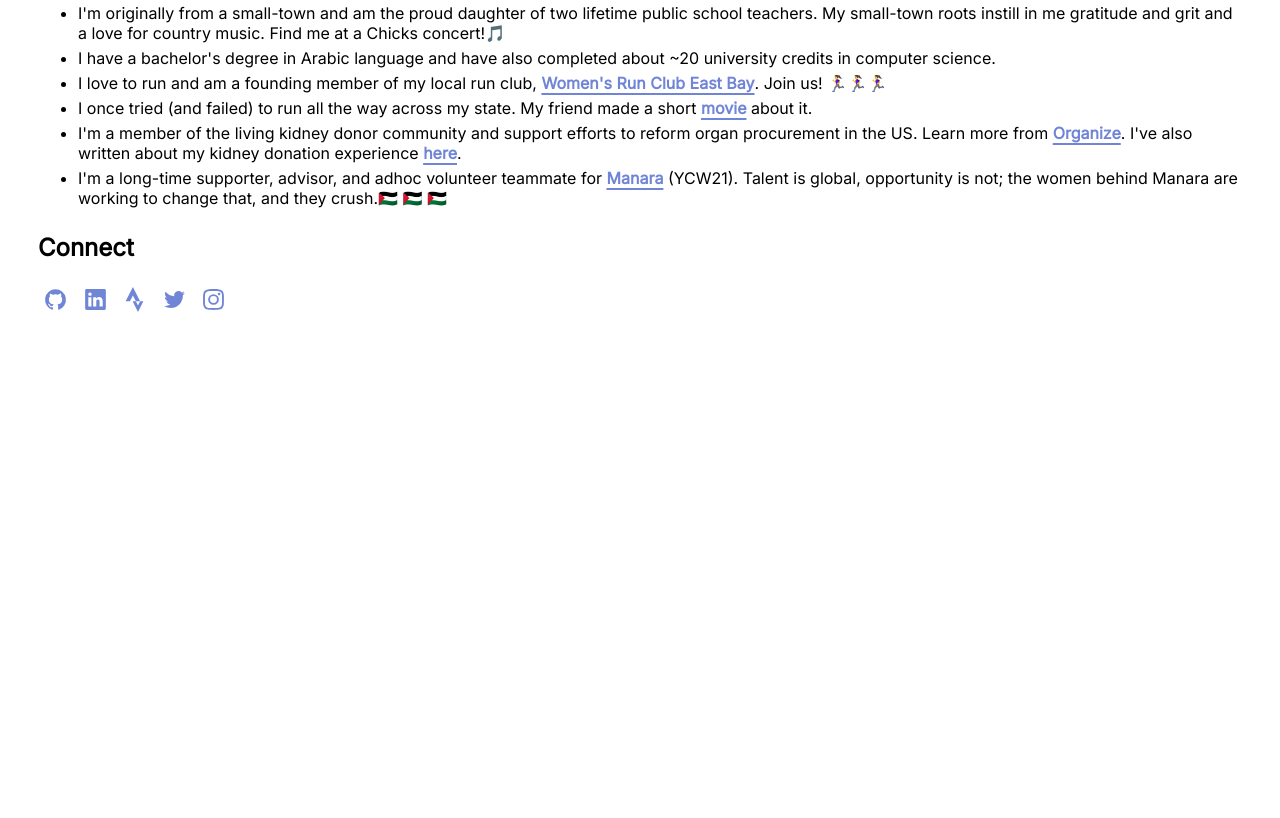
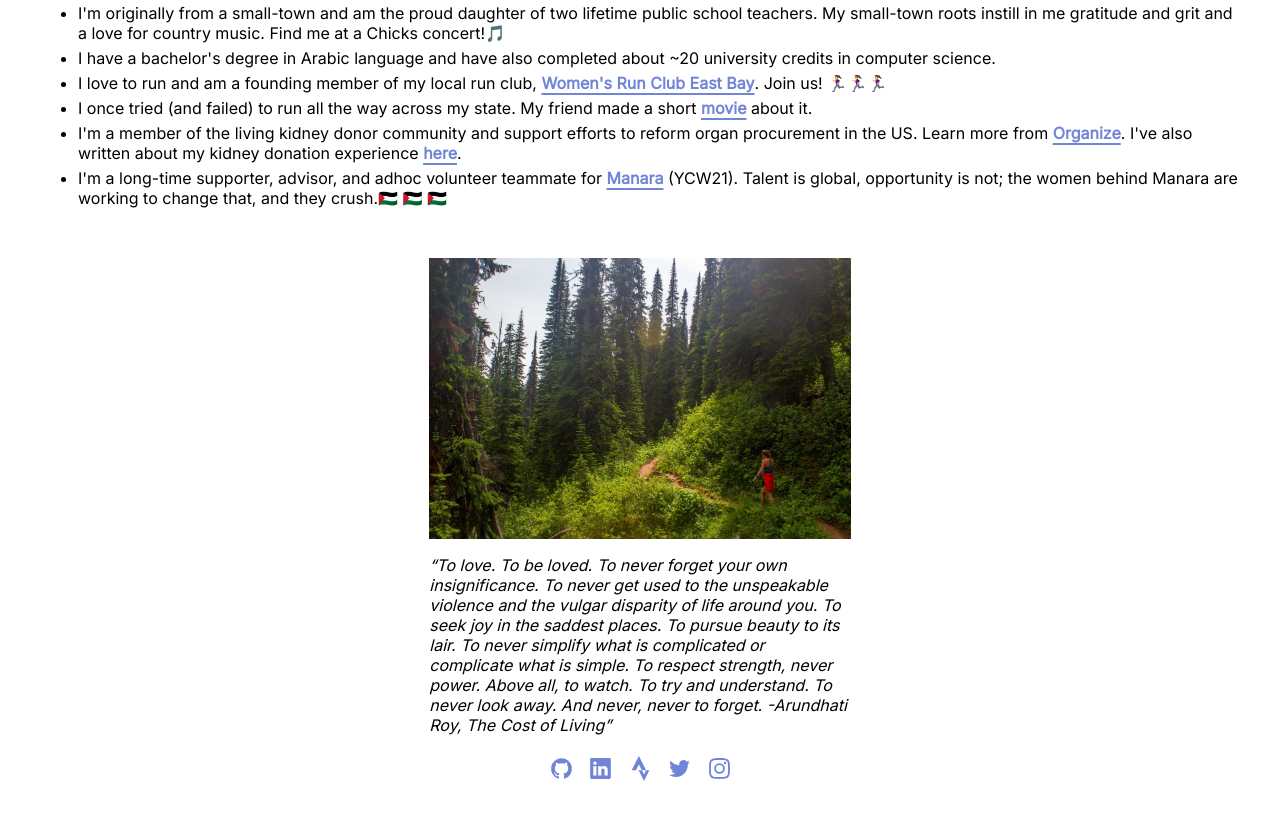
Before and after one commit to aligg/personal-website, a plain HTML site: page index.html in a window 1280 px wide. Shown: the part 794-1612 px from the top of the page. Before the commit the page ends 1153 px from the top, so only its background shows below. Drawn offline with Linux system fonts and the light colour scheme.

Commit message:
add footer

```diff
--- a/index.html
+++ b/index.html
@@ -14,9 +14,12 @@
       rel="stylesheet"
     />
     <link
-    href="https://cdnjs.cloudflare.com/ajax/libs/font-awesome/4.3.0/css/font-awesome.css"
-    rel="stylesheet"  type='text/css'>
+      href="https://cdnjs.cloudflare.com/ajax/libs/font-awesome/4.3.0/css/font-awesome.css"
+      rel="stylesheet"
+      type="text/css"
+    />
   </head>
+  <script defer src="/_vercel/insights/script.js"></script>
   <body>
     <h1>Hi, I'm Ali Glenesk&#128075;</h1>
     <p>
@@ -153,11 +156,88 @@
         working to change that, and they crush.🇵🇸 🇵🇸 🇵🇸
       </li>
     </ul>
-    <h2>Connect</h2>
-    <a href="https://www.github.com/aligg" target="_blank"><svg class="icon" fill="currentColor" xmlns="http://www.w3.org/2000/svg" data-name="Layer 1" viewBox="0 0 24 24" id="github"><path d="M12,2.2467A10.00042,10.00042,0,0,0,8.83752,21.73419c.5.08752.6875-.21247.6875-.475,0-.23749-.01251-1.025-.01251-1.86249C7,19.85919,6.35,18.78423,6.15,18.22173A3.636,3.636,0,0,0,5.125,16.8092c-.35-.1875-.85-.65-.01251-.66248A2.00117,2.00117,0,0,1,6.65,17.17169a2.13742,2.13742,0,0,0,2.91248.825A2.10376,2.10376,0,0,1,10.2,16.65923c-2.225-.25-4.55-1.11254-4.55-4.9375a3.89187,3.89187,0,0,1,1.025-2.6875,3.59373,3.59373,0,0,1,.1-2.65s.83747-.26251,2.75,1.025a9.42747,9.42747,0,0,1,5,0c1.91248-1.3,2.75-1.025,2.75-1.025a3.59323,3.59323,0,0,1,.1,2.65,3.869,3.869,0,0,1,1.025,2.6875c0,3.83747-2.33752,4.6875-4.5625,4.9375a2.36814,2.36814,0,0,1,.675,1.85c0,1.33752-.01251,2.41248-.01251,2.75,0,.26251.1875.575.6875.475A10.0053,10.0053,0,0,0,12,2.2467Z"></path></svg></a>
-    <a href="https://www.linkedin.com/in/aliglenesk" target="_blank"><svg class="icon" fill="currentColor"  xmlns="http://www.w3.org/2000/svg" data-name="Layer 1" viewBox="0 0 24 24" id="linkedin"><path fill="currentColor" d="M20.47,2H3.53A1.45,1.45,0,0,0,2.06,3.43V20.57A1.45,1.45,0,0,0,3.53,22H20.47a1.45,1.45,0,0,0,1.47-1.43V3.43A1.45,1.45,0,0,0,20.47,2ZM8.09,18.74h-3v-9h3ZM6.59,8.48h0a1.56,1.56,0,1,1,0-3.12,1.57,1.57,0,1,1,0,3.12ZM18.91,18.74h-3V13.91c0-1.21-.43-2-1.52-2A1.65,1.65,0,0,0,12.85,13a2,2,0,0,0-.1.73v5h-3s0-8.18,0-9h3V11A3,3,0,0,1,15.46,9.5c2,0,3.45,1.29,3.45,4.06Z"></path></svg></a>
-    <a href="https://www.strava.com/athletes/3438509" target="_blank"><svg class="icon" fill="currentColor" xmlns="http://www.w3.org/2000/svg" enable-background="new 0 0 24 24" viewBox="0 0 24 24" id="strava"><polygon points="15.365 24 20.5 13.687 17.388 13.687 15.366 17.821 13.312 13.687 10.199 13.687"></polygon><polygon points="10.471 0 3.5 13.687 7.607 13.687 10.471 8.245 13.312 13.687 17.387 13.687"></polygon></svg></a>
-    <a href="https://www.twitter.com/aliglenesk" target="_blank"><svg class="icon" fill="currentColor" xmlns="http://www.w3.org/2000/svg" data-name="Layer 1" viewBox="0 0 24 24" id="twitter"><path d="M22,5.8a8.49,8.49,0,0,1-2.36.64,4.13,4.13,0,0,0,1.81-2.27,8.21,8.21,0,0,1-2.61,1,4.1,4.1,0,0,0-7,3.74A11.64,11.64,0,0,1,3.39,4.62a4.16,4.16,0,0,0-.55,2.07A4.09,4.09,0,0,0,4.66,10.1,4.05,4.05,0,0,1,2.8,9.59v.05a4.1,4.1,0,0,0,3.3,4A3.93,3.93,0,0,1,5,13.81a4.9,4.9,0,0,1-.77-.07,4.11,4.11,0,0,0,3.83,2.84A8.22,8.22,0,0,1,3,18.34a7.93,7.93,0,0,1-1-.06,11.57,11.57,0,0,0,6.29,1.85A11.59,11.59,0,0,0,20,8.45c0-.17,0-.35,0-.53A8.43,8.43,0,0,0,22,5.8Z"></path></svg></a>
-    <a href="https://www.instagram.com/aliglenesk" target="_blank"><svg class="icon" fill="currentColor" xmlns="http://www.w3.org/2000/svg" data-name="Layer 1" viewBox="0 0 24 24" id="instagram"><path   fill="currentColor" d="M17.34,5.46h0a1.2,1.2,0,1,0,1.2,1.2A1.2,1.2,0,0,0,17.34,5.46Zm4.6,2.42a7.59,7.59,0,0,0-.46-2.43,4.94,4.94,0,0,0-1.16-1.77,4.7,4.7,0,0,0-1.77-1.15,7.3,7.3,0,0,0-2.43-.47C15.06,2,14.72,2,12,2s-3.06,0-4.12.06a7.3,7.3,0,0,0-2.43.47A4.78,4.78,0,0,0,3.68,3.68,4.7,4.7,0,0,0,2.53,5.45a7.3,7.3,0,0,0-.47,2.43C2,8.94,2,9.28,2,12s0,3.06.06,4.12a7.3,7.3,0,0,0,.47,2.43,4.7,4.7,0,0,0,1.15,1.77,4.78,4.78,0,0,0,1.77,1.15,7.3,7.3,0,0,0,2.43.47C8.94,22,9.28,22,12,22s3.06,0,4.12-.06a7.3,7.3,0,0,0,2.43-.47,4.7,4.7,0,0,0,1.77-1.15,4.85,4.85,0,0,0,1.16-1.77,7.59,7.59,0,0,0,.46-2.43c0-1.06.06-1.4.06-4.12S22,8.94,21.94,7.88ZM20.14,16a5.61,5.61,0,0,1-.34,1.86,3.06,3.06,0,0,1-.75,1.15,3.19,3.19,0,0,1-1.15.75,5.61,5.61,0,0,1-1.86.34c-1,.05-1.37.06-4,.06s-3,0-4-.06A5.73,5.73,0,0,1,6.1,19.8,3.27,3.27,0,0,1,5,19.05a3,3,0,0,1-.74-1.15A5.54,5.54,0,0,1,3.86,16c0-1-.06-1.37-.06-4s0-3,.06-4A5.54,5.54,0,0,1,4.21,6.1,3,3,0,0,1,5,5,3.14,3.14,0,0,1,6.1,4.2,5.73,5.73,0,0,1,8,3.86c1,0,1.37-.06,4-.06s3,0,4,.06a5.61,5.61,0,0,1,1.86.34A3.06,3.06,0,0,1,19.05,5,3.06,3.06,0,0,1,19.8,6.1,5.61,5.61,0,0,1,20.14,8c.05,1,.06,1.37.06,4S20.19,15,20.14,16ZM12,6.87A5.13,5.13,0,1,0,17.14,12,5.12,5.12,0,0,0,12,6.87Zm0,8.46A3.33,3.33,0,1,1,15.33,12,3.33,3.33,0,0,1,12,15.33Z"></path></svg></a>
+    <footer>
+      <img class="footer-image" src="hike.jpg" />
+      <p class="quote">
+        “To love. To be loved. To never forget your own insignificance. To never
+        get used to the unspeakable violence and the vulgar disparity of life
+        around you. To seek joy in the saddest places. To pursue beauty to its
+        lair. To never simplify what is complicated or complicate what is
+        simple. To respect strength, never power. Above all, to watch. To try
+        and understand. To never look away. And never, never to forget.
+        -Arundhati Roy, The Cost of Living”
+      </p>
+      <div class="social">
+        <a href="https://www.github.com/aligg" target="_blank"
+          ><svg
+            class="icon"
+            fill="currentColor"
+            xmlns="http://www.w3.org/2000/svg"
+            data-name="Layer 1"
+            viewBox="0 0 24 24"
+            id="github"
+          >
+            <path
+              d="M12,2.2467A10.00042,10.00042,0,0,0,8.83752,21.73419c.5.08752.6875-.21247.6875-.475,0-.23749-.01251-1.025-.01251-1.86249C7,19.85919,6.35,18.78423,6.15,18.22173A3.636,3.636,0,0,0,5.125,16.8092c-.35-.1875-.85-.65-.01251-.66248A2.00117,2.00117,0,0,1,6.65,17.17169a2.13742,2.13742,0,0,0,2.91248.825A2.10376,2.10376,0,0,1,10.2,16.65923c-2.225-.25-4.55-1.11254-4.55-4.9375a3.89187,3.89187,0,0,1,1.025-2.6875,3.59373,3.59373,0,0,1,.1-2.65s.83747-.26251,2.75,1.025a9.42747,9.42747,0,0,1,5,0c1.91248-1.3,2.75-1.025,2.75-1.025a3.59323,3.59323,0,0,1,.1,2.65,3.869,3.869,0,0,1,1.025,2.6875c0,3.83747-2.33752,4.6875-4.5625,4.9375a2.36814,2.36814,0,0,1,.675,1.85c0,1.33752-.01251,2.41248-.01251,2.75,0,.26251.1875.575.6875.475A10.0053,10.0053,0,0,0,12,2.2467Z"
+            ></path></svg></a>
+        <a href="https://www.linkedin.com/in/aliglenesk" target="_blank"
+          ><svg
+            class="icon"
+            fill="currentColor"
+            xmlns="http://www.w3.org/2000/svg"
+            data-name="Layer 1"
+            viewBox="0 0 24 24"
+            id="linkedin"
+          >
+            <path
+              fill="currentColor"
+              d="M20.47,2H3.53A1.45,1.45,0,0,0,2.06,3.43V20.57A1.45,1.45,0,0,0,3.53,22H20.47a1.45,1.45,0,0,0,1.47-1.43V3.43A1.45,1.45,0,0,0,20.47,2ZM8.09,18.74h-3v-9h3ZM6.59,8.48h0a1.56,1.56,0,1,1,0-3.12,1.57,1.57,0,1,1,0,3.12ZM18.91,18.74h-3V13.91c0-1.21-.43-2-1.52-2A1.65,1.65,0,0,0,12.85,13a2,2,0,0,0-.1.73v5h-3s0-8.18,0-9h3V11A3,3,0,0,1,15.46,9.5c2,0,3.45,1.29,3.45,4.06Z"
+            ></path></svg
+        ></a>
+        <a href="https://www.strava.com/athletes/3438509" target="_blank"
+          ><svg
+            class="icon"
+            fill="currentColor"
+            xmlns="http://www.w3.org/2000/svg"
+            enable-background="new 0 0 24 24"
+            viewBox="0 0 24 24"
+            id="strava"
+          >
+            <polygon
+              points="15.365 24 20.5 13.687 17.388 13.687 15.366 17.821 13.312 13.687 10.199 13.687"
+            ></polygon>
+            <polygon
+              points="10.471 0 3.5 13.687 7.607 13.687 10.471 8.245 13.312 13.687 17.387 13.687"
+            ></polygon></svg
+        ></a>
+        <a href="https://www.twitter.com/aliglenesk" target="_blank"
+          ><svg
+            class="icon"
+            fill="currentColor"
+            xmlns="http://www.w3.org/2000/svg"
+            data-name="Layer 1"
+            viewBox="0 0 24 24"
+            id="twitter"
+          >
+            <path
+              d="M22,5.8a8.49,8.49,0,0,1-2.36.64,4.13,4.13,0,0,0,1.81-2.27,8.21,8.21,0,0,1-2.61,1,4.1,4.1,0,0,0-7,3.74A11.64,11.64,0,0,1,3.39,4.62a4.16,4.16,0,0,0-.55,2.07A4.09,4.09,0,0,0,4.66,10.1,4.05,4.05,0,0,1,2.8,9.59v.05a4.1,4.1,0,0,0,3.3,4A3.93,3.93,0,0,1,5,13.81a4.9,4.9,0,0,1-.77-.07,4.11,4.11,0,0,0,3.83,2.84A8.22,8.22,0,0,1,3,18.34a7.93,7.93,0,0,1-1-.06,11.57,11.57,0,0,0,6.29,1.85A11.59,11.59,0,0,0,20,8.45c0-.17,0-.35,0-.53A8.43,8.43,0,0,0,22,5.8Z"
+            ></path></svg
+        ></a>
+        <a href="https://www.instagram.com/aliglenesk" target="_blank"
+          ><svg
+            class="icon"
+            fill="currentColor"
+            xmlns="http://www.w3.org/2000/svg"
+            data-name="Layer 1"
+            viewBox="0 0 24 24"
+            id="instagram"
+          >
+            <path
+              fill="currentColor"
+              d="M17.34,5.46h0a1.2,1.2,0,1,0,1.2,1.2A1.2,1.2,0,0,0,17.34,5.46Zm4.6,2.42a7.59,7.59,0,0,0-.46-2.43,4.94,4.94,0,0,0-1.16-1.77,4.7,4.7,0,0,0-1.77-1.15,7.3,7.3,0,0,0-2.43-.47C15.06,2,14.72,2,12,2s-3.06,0-4.12.06a7.3,7.3,0,0,0-2.43.47A4.78,4.78,0,0,0,3.68,3.68,4.7,4.7,0,0,0,2.53,5.45a7.3,7.3,0,0,0-.47,2.43C2,8.94,2,9.28,2,12s0,3.06.06,4.12a7.3,7.3,0,0,0,.47,2.43,4.7,4.7,0,0,0,1.15,1.77,4.78,4.78,0,0,0,1.77,1.15,7.3,7.3,0,0,0,2.43.47C8.94,22,9.28,22,12,22s3.06,0,4.12-.06a7.3,7.3,0,0,0,2.43-.47,4.7,4.7,0,0,0,1.77-1.15,4.85,4.85,0,0,0,1.16-1.77,7.59,7.59,0,0,0,.46-2.43c0-1.06.06-1.4.06-4.12S22,8.94,21.94,7.88ZM20.14,16a5.61,5.61,0,0,1-.34,1.86,3.06,3.06,0,0,1-.75,1.15,3.19,3.19,0,0,1-1.15.75,5.61,5.61,0,0,1-1.86.34c-1,.05-1.37.06-4,.06s-3,0-4-.06A5.73,5.73,0,0,1,6.1,19.8,3.27,3.27,0,0,1,5,19.05a3,3,0,0,1-.74-1.15A5.54,5.54,0,0,1,3.86,16c0-1-.06-1.37-.06-4s0-3,.06-4A5.54,5.54,0,0,1,4.21,6.1,3,3,0,0,1,5,5,3.14,3.14,0,0,1,6.1,4.2,5.73,5.73,0,0,1,8,3.86c1,0,1.37-.06,4-.06s3,0,4,.06a5.61,5.61,0,0,1,1.86.34A3.06,3.06,0,0,1,19.05,5,3.06,3.06,0,0,1,19.8,6.1,5.61,5.61,0,0,1,20.14,8c.05,1,.06,1.37.06,4S20.19,15,20.14,16ZM12,6.87A5.13,5.13,0,1,0,17.14,12,5.12,5.12,0,0,0,12,6.87Zm0,8.46A3.33,3.33,0,1,1,15.33,12,3.33,3.33,0,0,1,12,15.33Z"
+            ></path></svg
+        ></a>
+      </div>
+    </footer>
   </body>
 </html>
--- a/styles.css
+++ b/styles.css
@@ -55,3 +55,30 @@ padding-bottom: 5px;
     color: white;
     background-color: #7185d7;
 }
+
+footer {
+    display: flex;
+    flex-direction: column;
+    margin-top: 45px;
+    justify-content: center;
+    align-items: center;
+}
+
+.footer-image {
+    max-width: 100%;
+}
+
+.quote {
+    max-width: 100%;
+    font-style: italic;
+}
+
+@media screen and (min-width: 1200px) {
+    .footer-image {
+        max-width: 35%;
+    }
+
+    .quote {
+        max-width: 35%;
+    }
+}
```
Also changed, not shown: hike.jpg (added).
